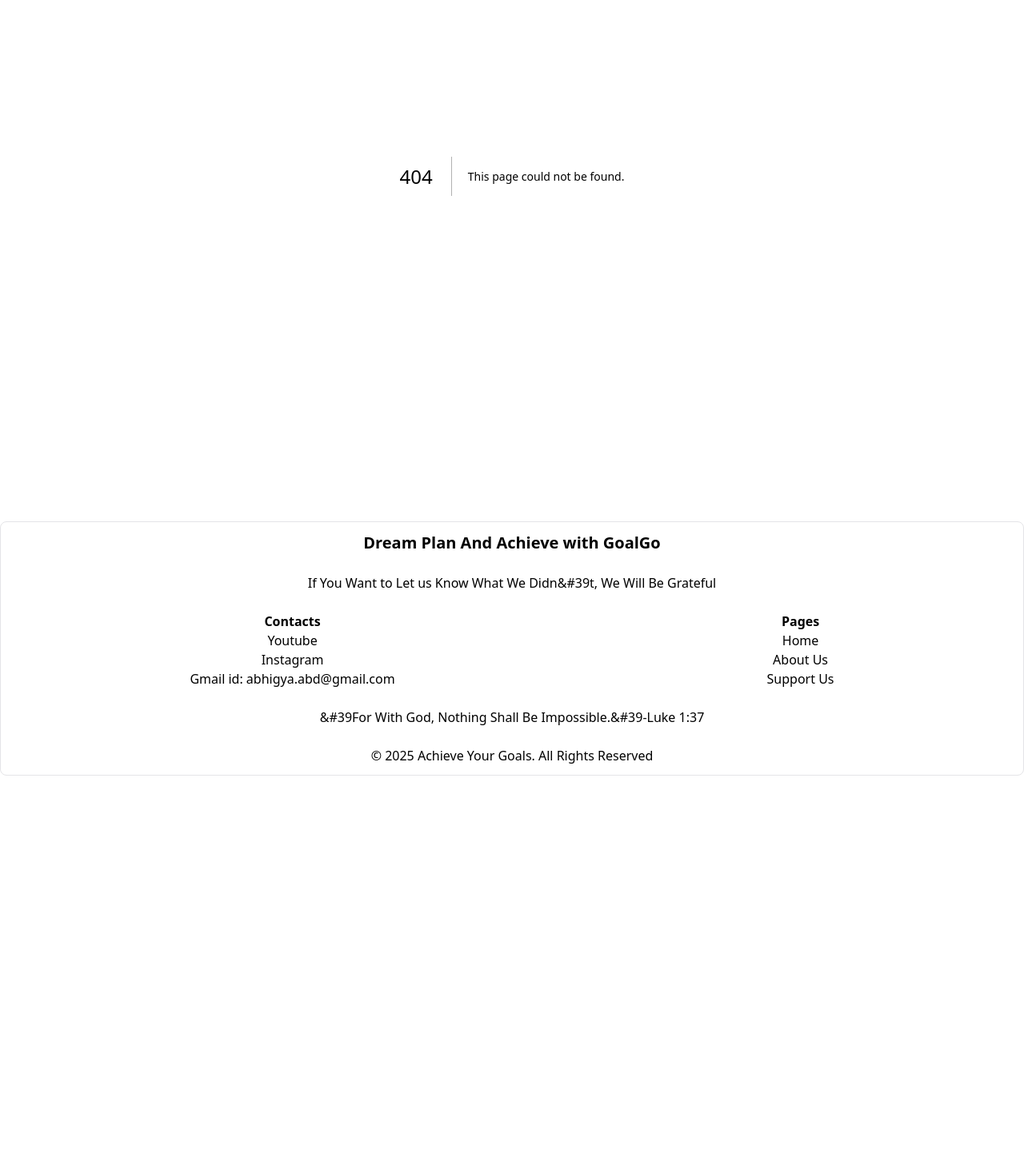
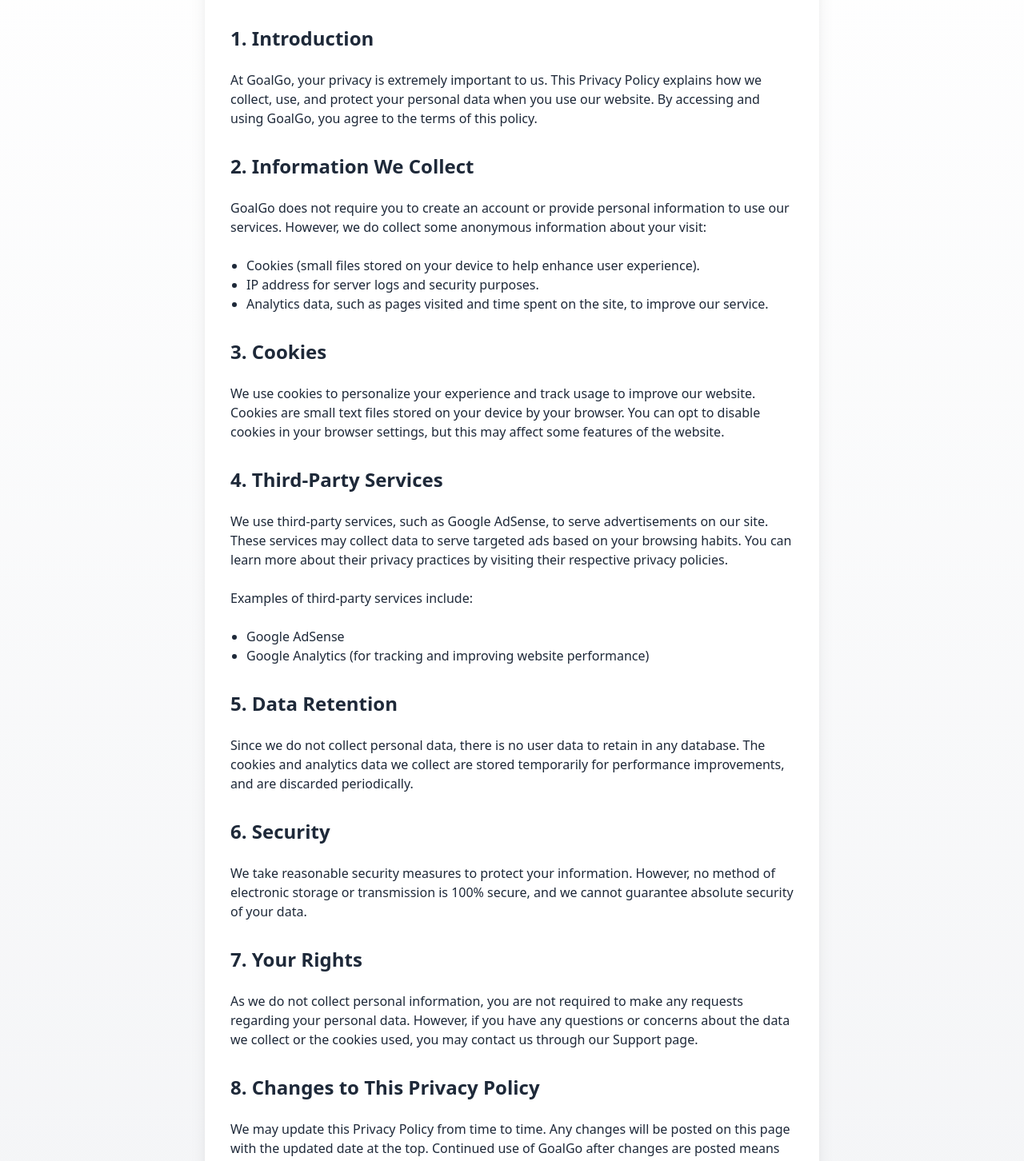
Before and after one commit to Abd-baap/goalgo, a Next.js app: page /privacypolicy in a window 1280 px wide. Before the commit this address had no page. Shown: the part 230-1682 px from the top of the page at 80% size. Before the commit the page ends 1232 px from the top, so only its background shows below. Built offline with nearby package versions, Linux system fonts and the light colour scheme.

Commit message:
Create page.js

```diff
--- /dev/null
+++ b/app/privacypolicy/page.js
@@ -0,0 +1,66 @@
+// app/privacy/page.js
+export default function PrivacyPolicy() {
+  return (
+    <main className="min-h-screen px-6 py-12 bg-gradient-to-b from-white to-gray-100 text-gray-800">
+      <div className="max-w-3xl mx-auto bg-white shadow-xl rounded-2xl p-8 space-y-8">
+        <h1 className="text-4xl font-bold text-center text-blue-600">Privacy Policy</h1>
+        <p className="text-base leading-7">Effective Date: April 28, 2025</p>
+
+        <section className="space-y-6">
+          <h2 className="text-2xl font-semibold">1. Introduction</h2>
+          <p>At GoalGo, your privacy is extremely important to us. This Privacy Policy explains how we collect, use, and protect your personal data when you use our website. By accessing and using GoalGo, you agree to the terms of this policy.</p>
+        </section>
+
+        <section className="space-y-6">
+          <h2 className="text-2xl font-semibold">2. Information We Collect</h2>
+          <p>GoalGo does not require you to create an account or provide personal information to use our services. However, we do collect some anonymous information about your visit:</p>
+          <ul className="list-disc pl-5">
+            <li>Cookies (small files stored on your device to help enhance user experience).</li>
+            <li>IP address for server logs and security purposes.</li>
+            <li>Analytics data, such as pages visited and time spent on the site, to improve our service.</li>
+          </ul>
+        </section>
+
+        <section className="space-y-6">
+          <h2 className="text-2xl font-semibold">3. Cookies</h2>
+          <p>We use cookies to personalize your experience and track usage to improve our website. Cookies are small text files stored on your device by your browser. You can opt to disable cookies in your browser settings, but this may affect some features of the website.</p>
+        </section>
+
+        <section className="space-y-6">
+          <h2 className="text-2xl font-semibold">4. Third-Party Services</h2>
+          <p>We use third-party services, such as Google AdSense, to serve advertisements on our site. These services may collect data to serve targeted ads based on your browsing habits. You can learn more about their privacy practices by visiting their respective privacy policies.</p>
+          <p>Examples of third-party services include:</p>
+          <ul className="list-disc pl-5">
+            <li>Google AdSense</li>
+            <li>Google Analytics (for tracking and improving website performance)</li>
+          </ul>
+        </section>
+
+        <section className="space-y-6">
+          <h2 className="text-2xl font-semibold">5. Data Retention</h2>
+          <p>Since we do not collect personal data, there is no user data to retain in any database. The cookies and analytics data we collect are stored temporarily for performance improvements, and are discarded periodically.</p>
+        </section>
+
+        <section className="space-y-6">
+          <h2 className="text-2xl font-semibold">6. Security</h2>
+          <p>We take reasonable security measures to protect your information. However, no method of electronic storage or transmission is 100% secure, and we cannot guarantee absolute security of your data.</p>
+        </section>
+
+        <section className="space-y-6">
+          <h2 className="text-2xl font-semibold">7. Your Rights</h2>
+          <p>As we do not collect personal information, you are not required to make any requests regarding your personal data. However, if you have any questions or concerns about the data we collect or the cookies used, you may contact us through our Support page.</p>
+        </section>
+
+        <section className="space-y-6">
+          <h2 className="text-2xl font-semibold">8. Changes to This Privacy Policy</h2>
+          <p>We may update this Privacy Policy from time to time. Any changes will be posted on this page with the updated date at the top. Continued use of GoalGo after changes are posted means you accept the updated terms.</p>
+        </section>
+
+        <section className="space-y-6">
+          <h2 className="text-2xl font-semibold">9. Contact Us</h2>
+          <p>If you have any questions or concerns about our Privacy Policy or how we handle your information, please contact us through the Support page on our website.</p>
+        </section>
+      </div>
+    </main>
+  )
+    }
```
